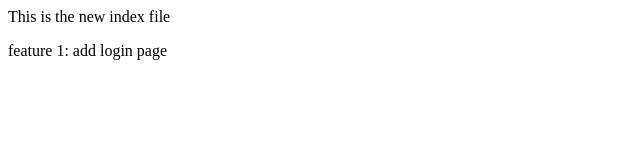
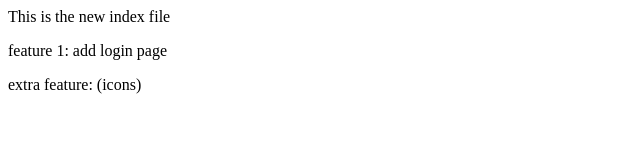
Before and after one commit to ManjilRijal63/localrepo, a plain HTML site: page index.html in a window 1280 px wide. Shown: the whole page, without its empty margins (0-640 px from the left). Drawn offline with Linux system fonts and the light colour scheme.

Commit message:
add icons

```diff
--- a/index.html
+++ b/index.html
@@ -1,3 +1,4 @@
 <p>This is the new index file</p>
 
 <p>feature 1: add login page</p>
+<p>extra feature: (icons)</p>
```
